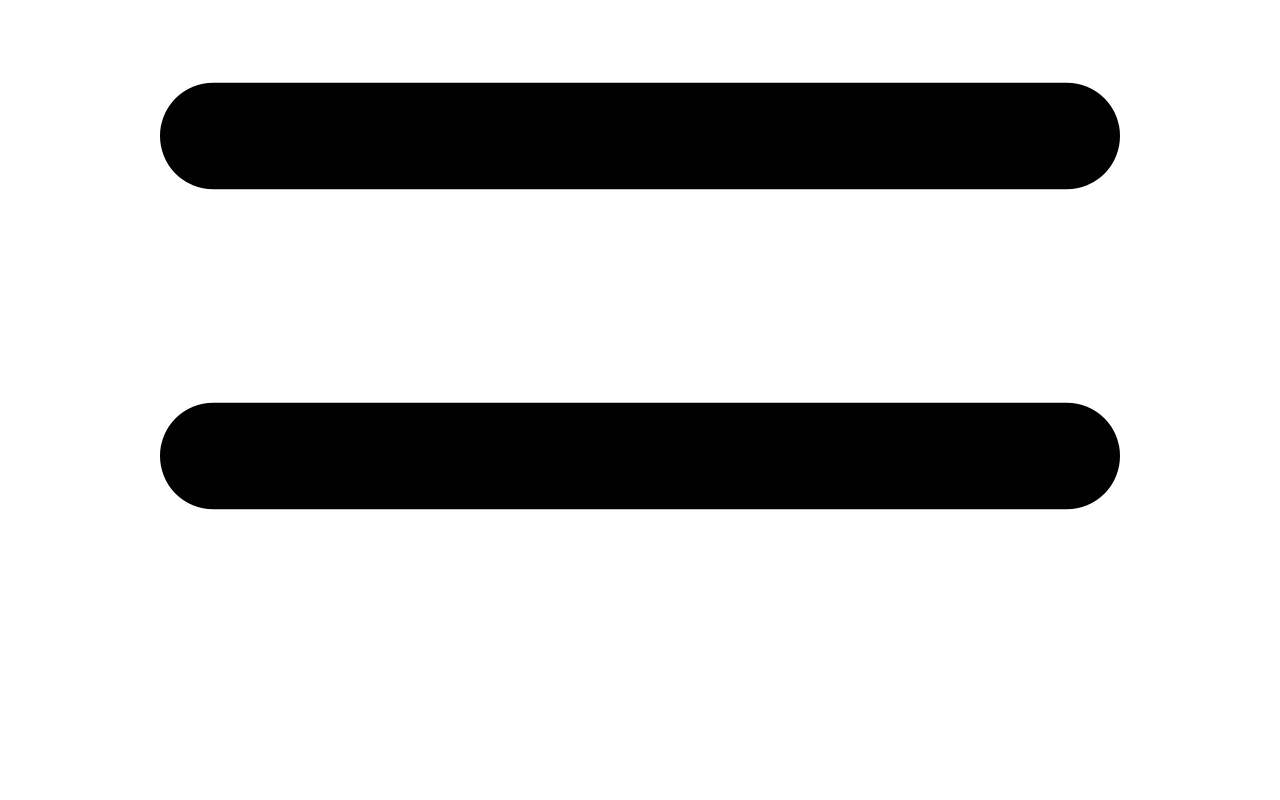
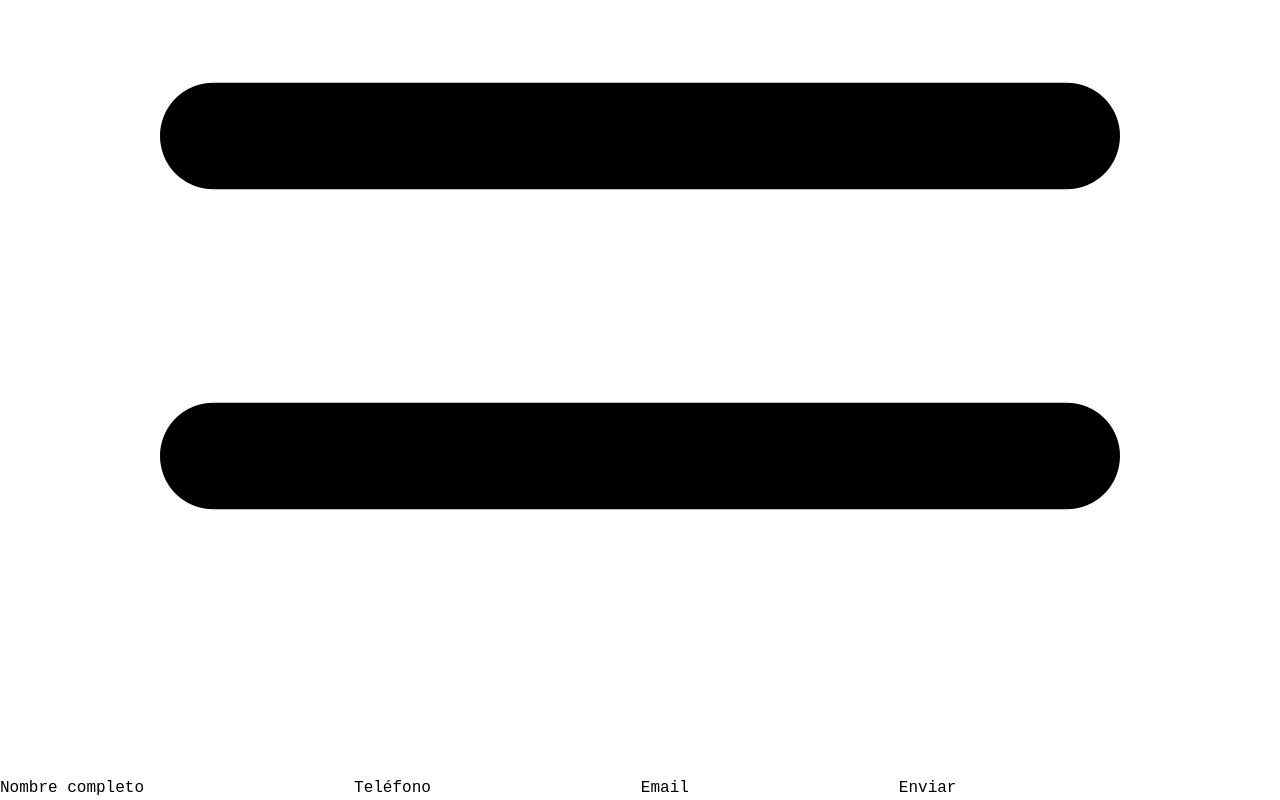
Before and after one commit to cmanente89/patagoniaextrem-v2, a React (Vite) app: page /checkout in a window 1280 px wide. Shown: the part 584-1384 px from the top of the page. Before the commit the page ends 1360 px from the top, so only its background shows below. Built offline with nearby package versions, Linux system fonts and the light colour scheme.

Commit message:
agregué checkout

```diff
--- a/src/App.jsx
+++ b/src/App.jsx
@@ -4,6 +4,7 @@ import ItemListContainer from './components/ItemListContainer/ItemListContainer'
 import ItemDetailContainer from './components/ItemDetailContainer/ItemDetailContainer'
 import NavBar from './components/NavBar/NavBar'
 import Cart from './components/Cart/Cart'
+import Checkout from './components/Checkout/Checkout'
 import { BrowserRouter, Routes, Route } from 'react-router-dom'
 import { CartProvider } from './context/CartContext'
 
@@ -19,10 +20,11 @@ function App() {
 
           <NavBar />
           <Routes>
-        <Route path="/" element={ <ItemListContainer greeting={"Bienvenidos a PatagoniaExtrem."} /> }/>
-        <Route path="/category/:idCategory" element={ <ItemListContainer greeting={"Bienvenidos a PatagoniaExtrem."} /> } />
-         <Route path="/detail/:idProduct" element= {<ItemDetailContainer />} />
-         <Route path="/cart" element= {<Cart />} />
+            <Route path="/" element={<ItemListContainer greeting={"Bienvenidos a PatagoniaExtrem."} />} />
+            <Route path="/category/:idCategory" element={<ItemListContainer greeting={"Bienvenidos a PatagoniaExtrem."} />} />
+            <Route path="/detail/:idProduct" element={<ItemDetailContainer />} />
+            <Route path="/cart" element={<Cart />} />
+            <Route path="/checkout" element={<Checkout />} />
 
 
           </Routes>
--- a/src/components/Cart/Cart.jsx
+++ b/src/components/Cart/Cart.jsx
@@ -42,6 +42,7 @@ const Cart = () => {
             {/* se muestra el precio total si no hay nada en 0, ver  de sacarlo!!!! */}
 
             <h3>Total: {totalPrice()}</h3>
+            <Link to="/checkout">continuar con mi compra</Link>
             <button onClick={deleteCart}>vaciar carrito</button>
         </div>
 
--- /dev/null
+++ b/src/components/Checkout/Checkout.jsx
@@ -0,0 +1,73 @@
+import React from 'react'
+import { useState, useContext } from 'react'
+import FormCheckout from './FormCheckout'
+import { CartContext } from '../../context/CartContext'
+import { Timestamp, collection, addDoc } from 'firebase/firestore'
+import db from '../../db/db.js'
+
+
+
+const Checkout = () => {
+    const [dataForm, setDataForm] = useState({
+        fullname: "",
+        phone: "",
+        email: "",
+    });
+
+    const [orderId, setOrderId] = useState(null)
+
+    const { cart, totalPrice } = useContext(CartContext);
+
+    const handleChangeInput = (event) => {
+        setDataForm({ ...dataForm, [event.target.name]: event.target.value });
+    };
+
+    const handleSubmitForm = async (event) => {
+        event.preventDefault();
+        const order = {
+            buyer: { ...dataForm },
+            products: [...cart],
+            total: totalPrice(),
+            date: Timestamp.fromDate(new Date())
+        };
+        await uploadOrder(order)
+    };
+
+    const uploadOrder = async (newOrder) => {
+        try {
+            const ordersRef = collection(db, "orders")
+            const response = await addDoc(ordersRef, newOrder)
+            setOrderId(response.id)
+        } catch (error) {
+            console.log(error)
+
+        }
+
+
+    }
+
+    return (
+
+
+
+
+        <div>
+            {
+                orderId ? (
+                    <div>
+
+                        <h3>"orden subida correctamente, numero de orden: "</h3>
+                        <h3>{orderId}</h3>
+                    </div>
+                ) : (
+                    <FormCheckout dataForm={dataForm} handleChangeInput={handleChangeInput} handleSubmitForm={handleSubmitForm} />
+
+                )
+            }
+
+
+        </div>
+    );
+};
+
+export default Checkout;
--- /dev/null
+++ b/src/components/Checkout/FormCheckout.jsx
@@ -0,0 +1,17 @@
+import React from 'react';
+
+const FormCheckout = ({ dataForm, handleChangeInput, handleSubmitForm }) => {
+    return (
+        <form onSubmit={handleSubmitForm}>
+            <label htmlFor="">Nombre completo</label>
+            <input type="text" value={dataForm.fullname} name="fullname" onChange={handleChangeInput} />
+            <label htmlFor="">Teléfono</label>
+            <input type="number" value={dataForm.phone} name="phone" onChange={handleChangeInput} />
+            <label htmlFor="">Email</label>
+            <input type="email" value={dataForm.email} name="email" onChange={handleChangeInput} />
+            <button type="submit">Enviar</button>
+        </form>
+    );
+};
+
+export default FormCheckout;
```
Lines whose indentation alone changed are shown as unchanged.
